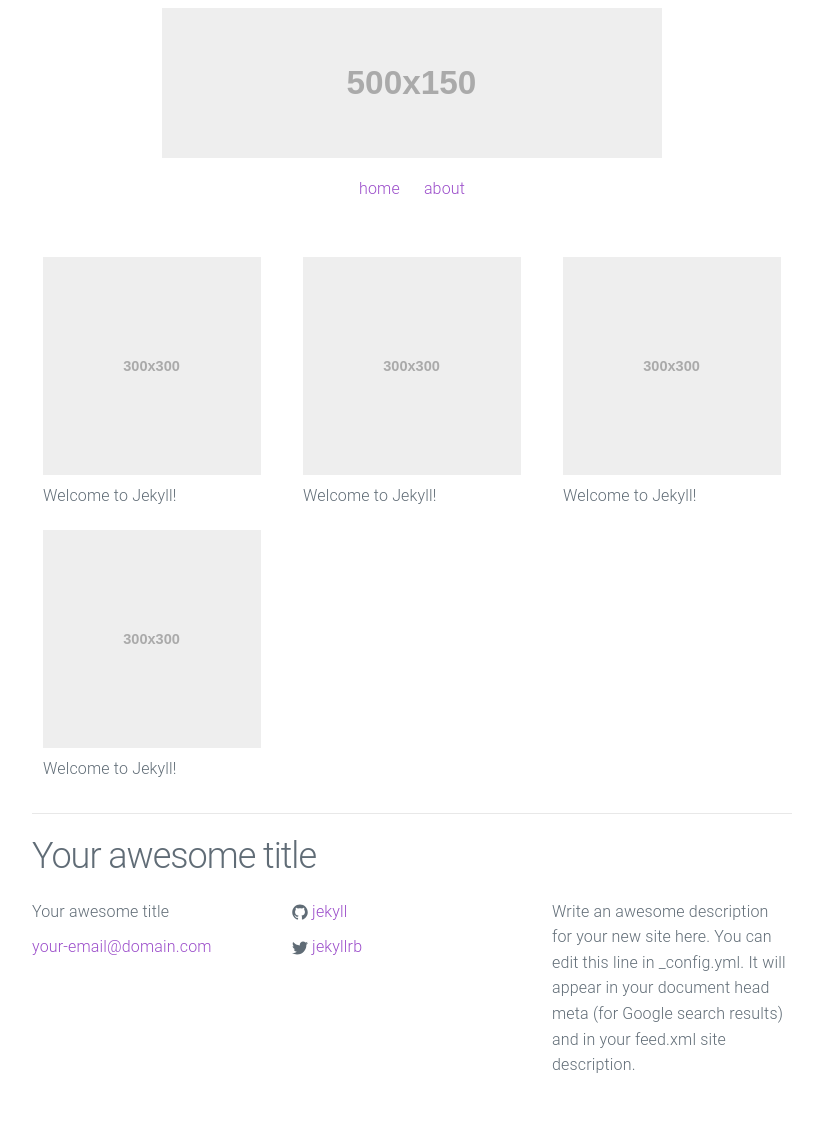
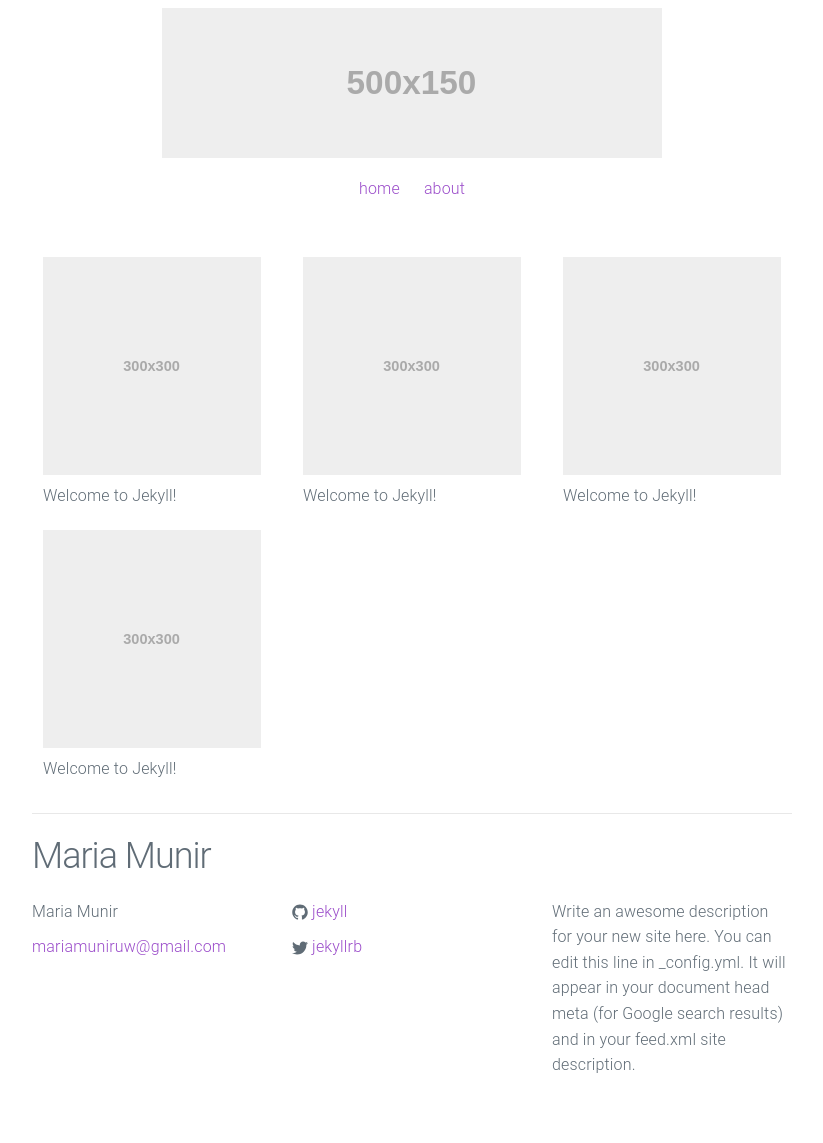
Before and after one commit to mar-ii-a/mari-ii-a.github.io, a Jekyll site: the page built from index.html, in a window 1280 px wide. Shown: the whole page, without its empty margins (228-1051 px from the left). Built offline with Jekyll 4.4.1, drawn with Linux system fonts in a browser that asks for light colours.

Commit message:
Update _config.yml

```diff
--- a/_config.yml
+++ b/_config.yml
@@ -1,11 +1,11 @@
 # Site settings
-title: Your awesome title
-email: your-email@domain.com
+title: Maria Munir
+email: mariamuniruw@gmail.com
 description: > # this means to ignore newlines until "baseurl:"
   Write an awesome description for your new site here. You can edit this
   line in _config.yml. It will appear in your document head meta (for
   Google search results) and in your feed.xml site description.
-baseurl: "/urban-theme" # the subpath of your site, e.g. /blog
+baseurl: "/portfolio" # the subpath of your site, e.g. /blog
 url: "http://yourdomain.com" # the base hostname & protocol for your site
 twitter_username: jekyllrb
 github_username:  jekyll
```
